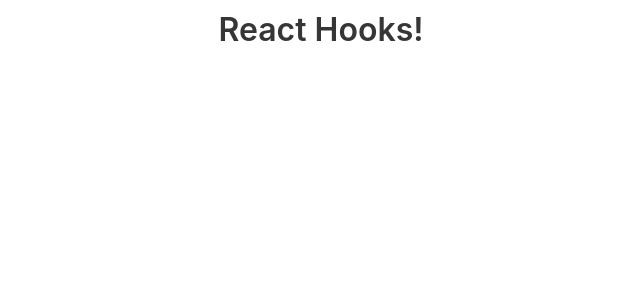
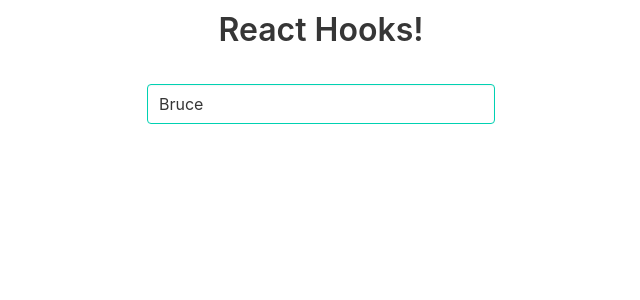
Before and after one commit to crypto-hynd/react-hooks, a React (Create React App) app: page / in a window 1280 px wide. Shown: the top 300 px of the page, without its empty margins (319-959 px from the left). Built offline with nearby package versions, Linux system fonts and the light colour scheme.

Commit message:
- useLayoutEffect hook completely done.

```diff
--- a/src/App.js
+++ b/src/App.js
@@ -1,4 +1,5 @@
 import './App.css';
+import LayoutEffect from "./LayoutEffect";
 
 function App() {
   return (
@@ -6,7 +7,7 @@ function App() {
       <div className={'container'}>
         <div className={'column is-8 is-offset-2'}>
           <h1>React Hooks!</h1>
-          {/*  Components will go here */}
+          <LayoutEffect/>
         </div>
       </div>
     </div>
--- /dev/null
+++ b/src/LayoutEffect.js
@@ -0,0 +1,25 @@
+import {useEffect, useLayoutEffect, useRef} from "react";
+
+const LayoutEffect = () => {
+  const inputRef = useRef(null);
+
+  useLayoutEffect(() => {
+    console.log(inputRef.current.value);
+  }, []);
+
+  useEffect(() => {
+    inputRef.current.value = "Bruce";
+  }, []);
+
+  return(
+    <div className={'mt-5 column is-6 is-offset-3'}>
+      <input
+        ref={inputRef}
+        className={'input is-primary'}
+        onChange={event => inputRef.current.value = event.target.value}
+        type="text"/>
+    </div>
+  )
+}
+
+export default LayoutEffect;
```
